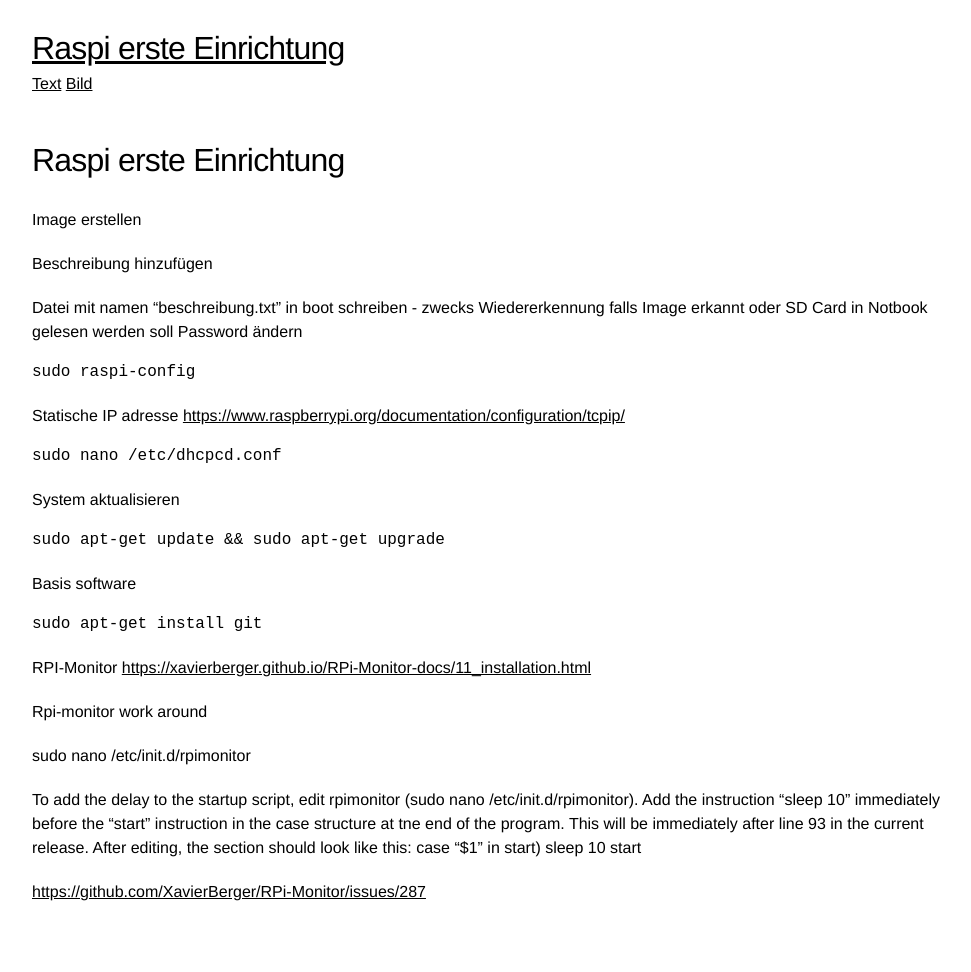
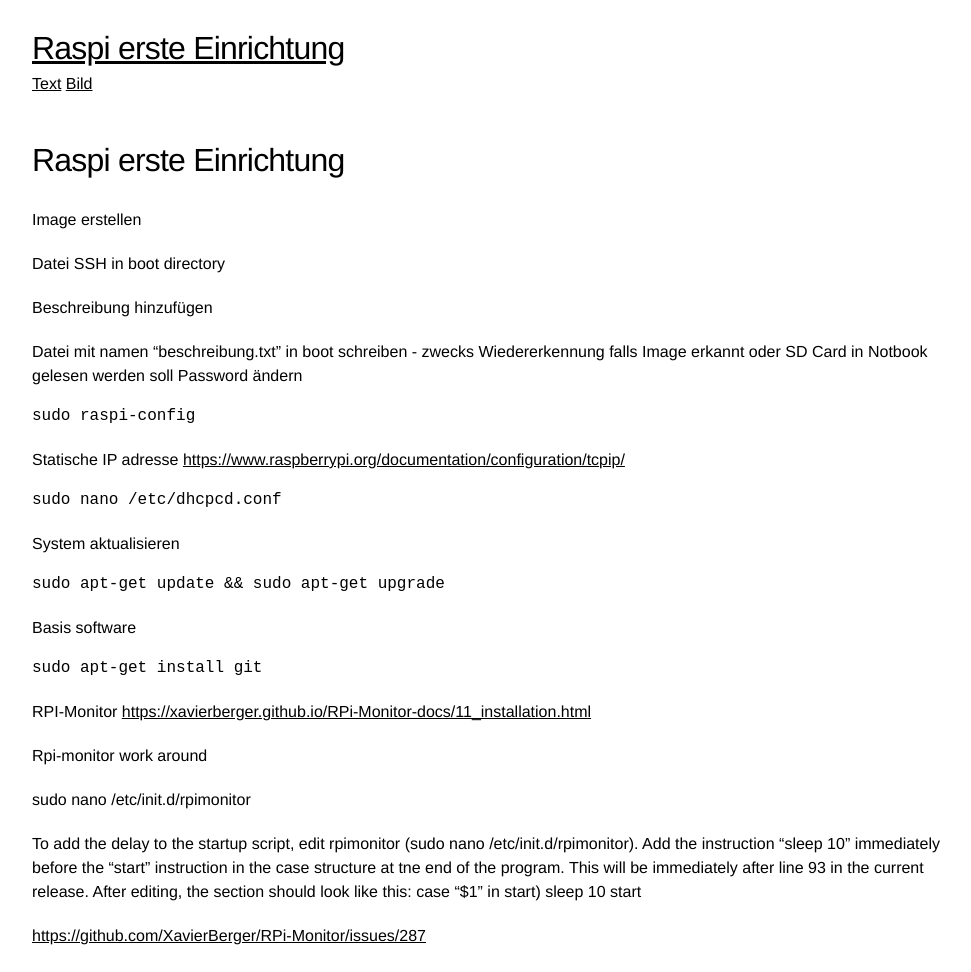
Before and after one commit to Wingertsau/ct.github.io, a Jekyll site: the page built from raspi.md, in a window 1280 px wide. Shown: the whole page, without its empty margins (146-1117 px from the left). Built offline with Jekyll 4.4.1, drawn with Linux system fonts in a browser that asks for light colours; our own code applies the rules of GitHub Pages for plain Markdown files; before the commit the page ends 948 px from its top, so only the background shows below that.

Commit message:
Update raspi.md

```diff
--- a/raspi.md
+++ b/raspi.md
@@ -2,6 +2,9 @@
 # Raspi erste Einrichtung
 
 Image erstellen
+
+
+Datei SSH in boot directory
 
 Beschreibung hinzufügen
 
```
